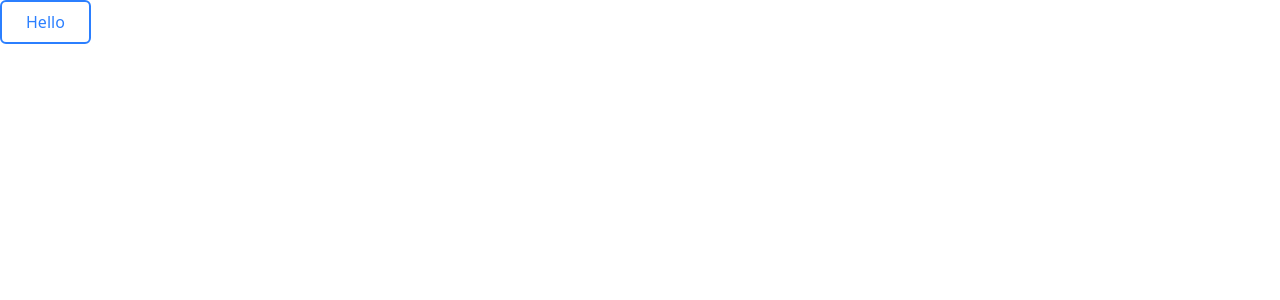
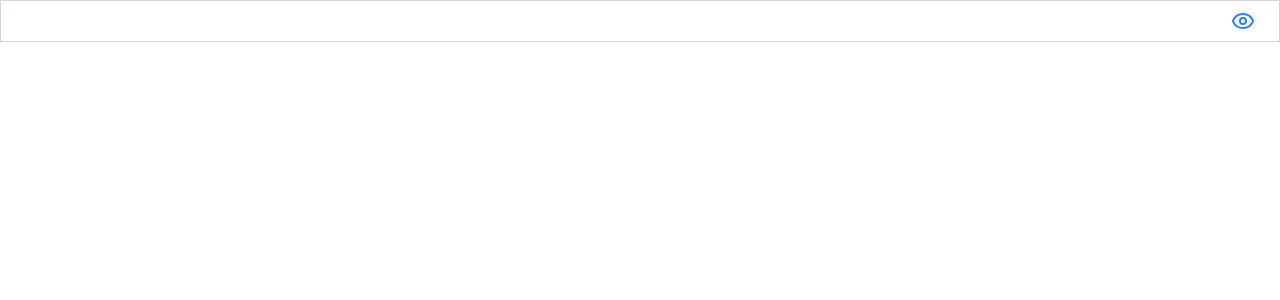
Before and after one commit to Zack1808/tasktrack, a React (Vite) app: page / in a window 1280 px wide. Shown: the top 300 px of the page. Built offline with nearby package versions, Linux system fonts and the light colour scheme.

Commit message:
Created the Input component

```diff
--- a/package.json
+++ b/package.json
@@ -12,6 +12,7 @@
   "dependencies": {
     "@tailwindcss/vite": "^4.1.7",
     "firebase": "^11.8.0",
+    "lucide-react": "^0.511.0",
     "react": "^18.2.0",
     "react-dom": "^18.2.0",
     "react-router-dom": "^7.6.0",
--- a/src/App.tsx
+++ b/src/App.tsx
@@ -1,11 +1,11 @@
 import React from "react";
 
-import Button from "./components/Button";
+import Input from "./components/Input";
 
 const App: React.FC = () => {
   return (
     <>
-      <Button variant="outlined">Hello</Button>
+      <Input type="password" />
     </>
   );
 };
--- /dev/null
+++ b/src/components/Input.tsx
@@ -0,0 +1,37 @@
+import React, { useState, useCallback } from "react";
+import Button from "./Button";
+import { Eye, EyeOff } from "lucide-react";
+
+interface InputProps extends React.HTMLAttributes<HTMLInputElement> {
+  label?: string;
+  type?: string;
+  id?: string;
+}
+
+const Input: React.FC<InputProps> = ({ label, type, id, ...rest }) => {
+  const [isVisible, setIsVisible] = useState<boolean>(false);
+
+  const switchVisibility = useCallback(() => {
+    setIsVisible((prevState) => !prevState);
+  }, [isVisible]);
+
+  return (
+    <div>
+      {label && <label htmlFor={id}>{label}</label>}
+      <div className="border-1 border-gray-300 flex align-center focus-within:outline-2 focus-within:outline-blue-300">
+        <input
+          {...rest}
+          className="w-full px-2 focus:outline-none"
+          type={isVisible ? "text" : type}
+        />
+        {type === "password" && (
+          <Button variant="text" onClick={switchVisibility}>
+            {isVisible ? <EyeOff /> : <Eye />}
+          </Button>
+        )}
+      </div>
+    </div>
+  );
+};
+
+export default Input;
```
Also changed, not shown: 1 other file (tests, documents, lock files or other folders).
